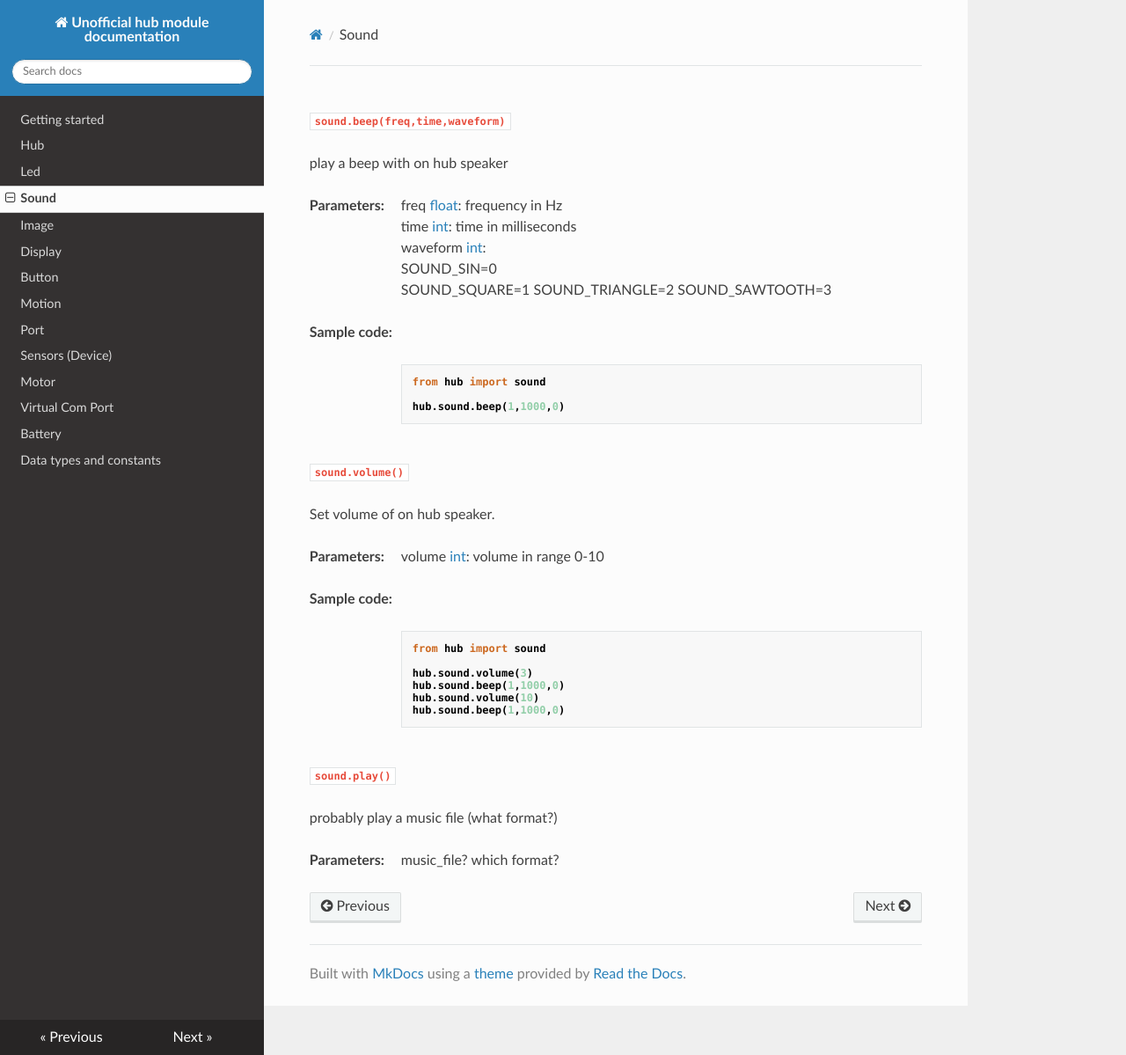
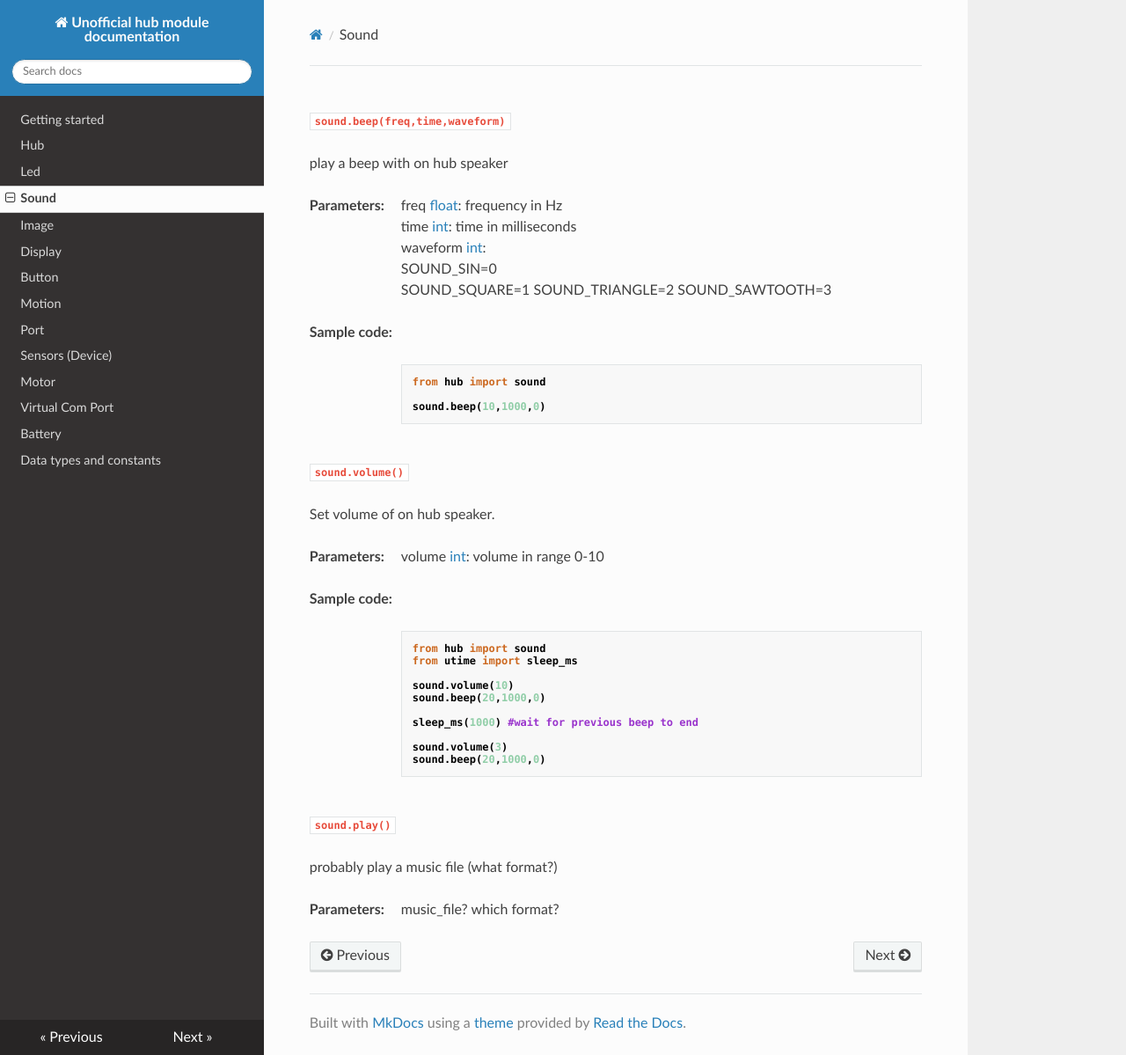
Before and after one commit to NStrijbosch/hub-module-notes, an MkDocs documentation site: the page built from docs/sound.md, in a window 1280 px wide and 1199 px high. Shown: the whole window at 88% size. Built offline with MkDocs 1.6.1, drawn with Linux system fonts in a browser that asks for light colours; nearby versions of some CDN libraries.

Commit message:
sound tested

````diff
--- a/docs/sound.md
+++ b/docs/sound.md
@@ -21,7 +21,7 @@ __Sample code:__
 ``` python
 from hub import sound
 
-hub.sound.beep(1,1000,0)
+sound.beep(10,1000,0)
 ```
 
 ## volume()
@@ -38,11 +38,15 @@ __Sample code:__
 
 ``` python
 from hub import sound
+from utime import sleep_ms
 
-hub.sound.volume(3)
-hub.sound.beep(1,1000,0)
-hub.sound.volume(10)
-hub.sound.beep(1,1000,0)
+sound.volume(10)
+sound.beep(20,1000,0)
+
+sleep_ms(1000) #wait for previous beep to end
+
+sound.volume(3)
+sound.beep(20,1000,0)
 ```
 
 
````
